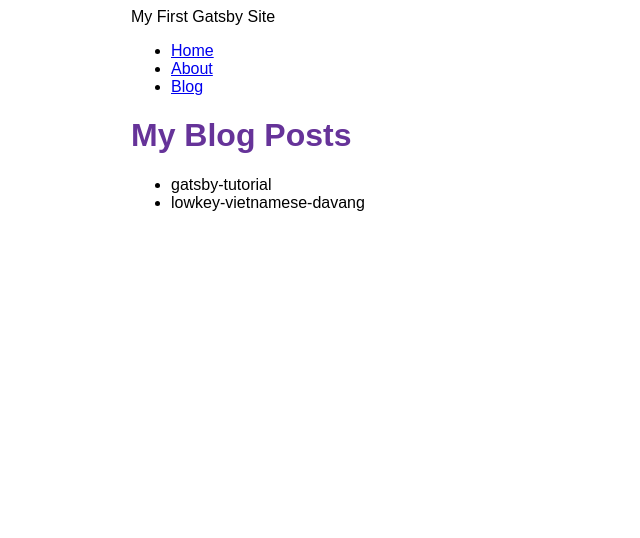
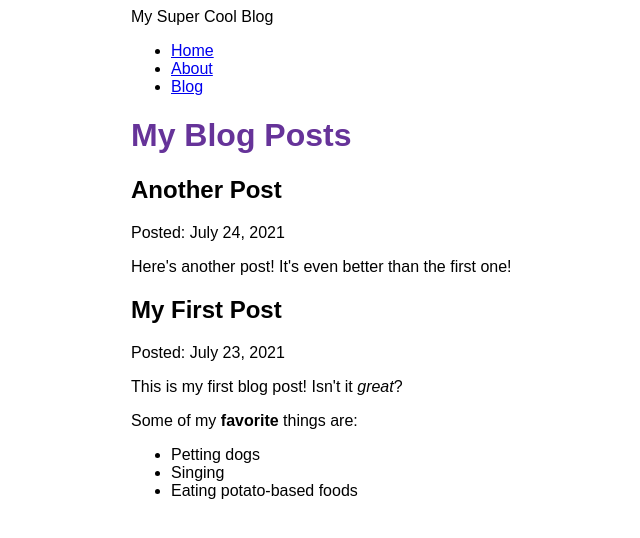
Before and after one commit to tungpt2809/gatsby-tutorial, a Gatsby site: page /blog in a window 1280 px wide. Shown: the whole page, without its empty margins (259-899 px from the left). Built offline with nearby package versions, Linux system fonts and the light colour scheme; Gatsby itself is replaced by a stand-in of ours.

Commit message:
Finished Gatsby Tutorial Part 5

```diff
--- a/blog/gatsby-tutorial.mdx
+++ b/blog/gatsby-tutorial.mdx
@@ -0,0 +1,12 @@
+---
+title: "My First Post"
+date: "2021-07-23"
+---
+
+This is my first blog post! Isn't it _great_?
+
+Some of my **favorite** things are:
+
+- Petting dogs
+- Singing
+- Eating potato-based foods
--- a/blog/lowkey-vietnamese-davang.mdx
+++ b/blog/lowkey-vietnamese-davang.mdx
@@ -0,0 +1,6 @@
+---
+title: "Another Post"
+date: "2021-07-24"
+---
+
+Here's another post! It's even better than the first one!
--- a/gatsby-config.js
+++ b/gatsby-config.js
@@ -1,16 +1,17 @@
 module.exports = {
   siteMetadata: {
-    title: "My First Gatsby Site",
+    title: "My Super Cool Blog",
   },
   plugins: [
     "gatsby-plugin-image",
     "gatsby-plugin-sharp",
     {
-      resolve: "gatsby-source-filesystem",
+      resolve: `gatsby-source-filesystem`,
       options: {
         name: `blog`,
-        path: `${__dirname}/blog`,
+        path: `${__dirname}/blog/`,
       },
     },
+    "gatsby-plugin-mdx",
   ],
 };
--- a/package.json
+++ b/package.json
@@ -14,8 +14,11 @@
     "clean": "gatsby clean"
   },
   "dependencies": {
+    "@mdx-js/mdx": "^1.6.22",
+    "@mdx-js/react": "^1.6.22",
     "gatsby": "^3.13.1",
     "gatsby-plugin-image": "^1.14.0",
+    "gatsby-plugin-mdx": "^2.14.0",
     "gatsby-plugin-sharp": "^3.14.0",
     "gatsby-source-filesystem": "^3.14.0",
     "react": "^17.0.1",
--- a/src/pages/blog.js
+++ b/src/pages/blog.js
@@ -1,24 +1,33 @@
 import * as React from "react";
 import { graphql } from "gatsby";
+import { MDXRenderer } from "gatsby-plugin-mdx";
 import Layout from "../components/layout";
+// imports
 
 const BlogPage = ({ data }) => {
   return (
     <Layout pageTitle="My Blog Posts">
-      <ul>
-        {data.allFile.nodes.map((node) => (
-          <li key={node.name}>{node.name}</li>
-        ))}
-      </ul>
+      {data.allMdx.nodes.map((node) => (
+        <article key={node.id}>
+          <h2>{node.frontmatter.title}</h2>
+          <p>Posted: {node.frontmatter.date}</p>
+          <MDXRenderer>{node.body}</MDXRenderer>
+        </article>
+      ))}
     </Layout>
   );
 };
 
 export const query = graphql`
   query {
-    allFile {
+    allMdx(sort: { fields: frontmatter___date, order: DESC }) {
       nodes {
-        name
+        frontmatter {
+          title
+          date(formatString: "MMMM DD, YYYY")
+        }
+        id
+        body
       }
     }
   }
```
Also changed, not shown: 1 other file.
